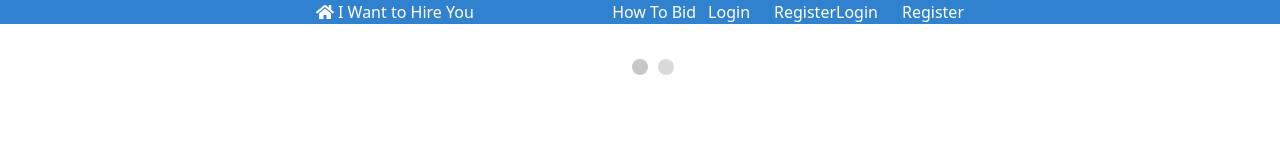
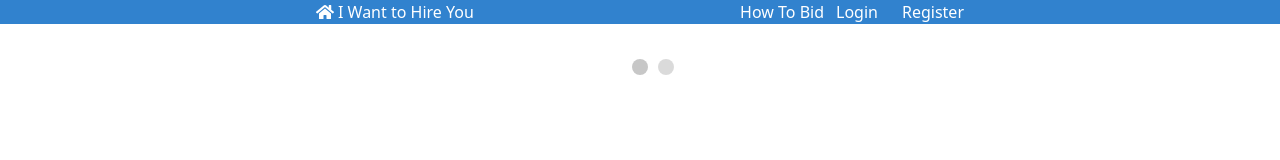
Before and after one commit to dankore/frontend-my-nigerian-projects, a website: page app/index-template.html in a window 1280 px wide. Shown: the top 160 px of the page. Drawn offline with Linux system fonts and the light colour scheme.

Commit message:
login/logout improvement

```diff
--- a/app/Main.js
+++ b/app/Main.js
@@ -2,7 +2,6 @@ import React, { useEffect } from 'react';
 import ReactDOM from 'react-dom';
 import { useImmerReducer } from 'use-immer';
 import { BrowserRouter, Switch, Route } from 'react-router-dom';
-import './css/main.css';
 import Axios from 'axios';
 
 // STATE MANAGEMENT
--- a/app/components/Header.js
+++ b/app/components/Header.js
@@ -6,7 +6,7 @@ import StateContext from '../StateContext';
 
 function Header() {
   const appState = useContext(StateContext);
-console.log(appState)
+
   return (
     <header className='bg-blue-600'>
       <div className='sm:flex sm:justify-between sm:items-center px-3 max-w-2xl text-center text-white sm:mx-auto'>
--- a/app/index-template.html
+++ b/app/index-template.html
@@ -12,7 +12,7 @@
     </head>
     <body>
       <div id="app">
-      <header class="bg-blue-600"><div class="sm:flex sm:justify-between sm:items-center px-3 max-w-2xl text-center text-white sm:mx-auto"><div class=""><a href="/"><i class="fas fa-home"></i><span class="ml-1">I Want to Hire You</span></a></div><div class="flex items-center justify-center"><a class="inline-block mr-3" href="/how-to-bid">How To Bid</a><div class="flex"><a class="mr-6 inline-block" href="/login">Login</a><a href="/register">Register</a></div><div class="flex"><a class="mr-6 inline-block" href="/login">Login</a><a href="/register">Register</a></div></div></div></header><div><div class="dots-loading"><div></div></div></div><div class="text-center mt-10"><div><a href="/">Home</a> | <a href="/about">About</a> | <a href="/terms">Terms</a></div>Copyright © <!-- -->2020<!-- --> Adamu M. Dankore. All rights reserved.</div>
+      <header class="bg-blue-600"><div class="sm:flex sm:justify-between sm:items-center px-3 max-w-2xl text-center text-white sm:mx-auto"><div class=""><a href="/"><i class="fas fa-home"></i><span class="ml-1">I Want to Hire You</span></a></div><div class="flex items-center justify-center"><a class="inline-block mr-3" href="/how-to-bid">How To Bid</a><div class="flex"><a class="mr-6 inline-block" href="/login">Login</a><a href="/register">Register</a></div></div></div></header><div><div class="dots-loading"><div></div></div></div><div class="text-center mt-10"><div><a href="/">Home</a> | <a href="/about">About</a> | <a href="/terms">Terms</a></div>Copyright © <!-- -->2020<!-- --> Adamu M. Dankore. All rights reserved.</div>
       </div>
     </body>
   </html>
--- a/package.json
+++ b/package.json
@@ -4,7 +4,7 @@
   "description": "Bidding App for My Projects",
   "main": "Main.js",
   "scripts": {
-    "dev": "npm-run-all -s generate watch:css webpackDev",
+    "dev": "npm-run-all -s watch:css generate webpackDev",
     "webpackDev": "webpack-dev-server",
     "build": "npm-run-all -s generate build:css webpackBuild",
     "webpackBuild": "webpack",
```
Also changed, not shown: app/index.html (+1 -1 lines).
